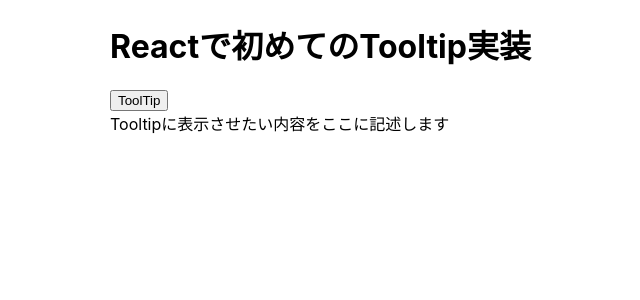
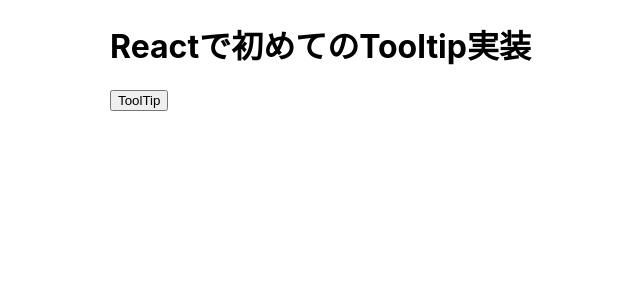
Before and after one commit to refrain62/react-tooltip, a React (Create React App) app: page / in a window 1280 px wide. Shown: the top 300 px of the page, without its empty margins (280-920 px from the left). Built offline with nearby package versions, Linux system fonts and the light colour scheme.

Commit message:
useStateの設定

```diff
--- a/src/components/Tooltip.js
+++ b/src/components/Tooltip.js
@@ -1,10 +1,13 @@
+import { useState } from 'react'
 import './Tooltip.css';
 
 const Tooltip = ({ children, content }) => {
+    const [ show, setShow ] = useState( false );
+
     return (
         <div className="container">
             <div>{ children }</div>
-            <div>{ content }</div>
+            {show && <div>{ content }</div>}
         </div>
     )
 }
```
